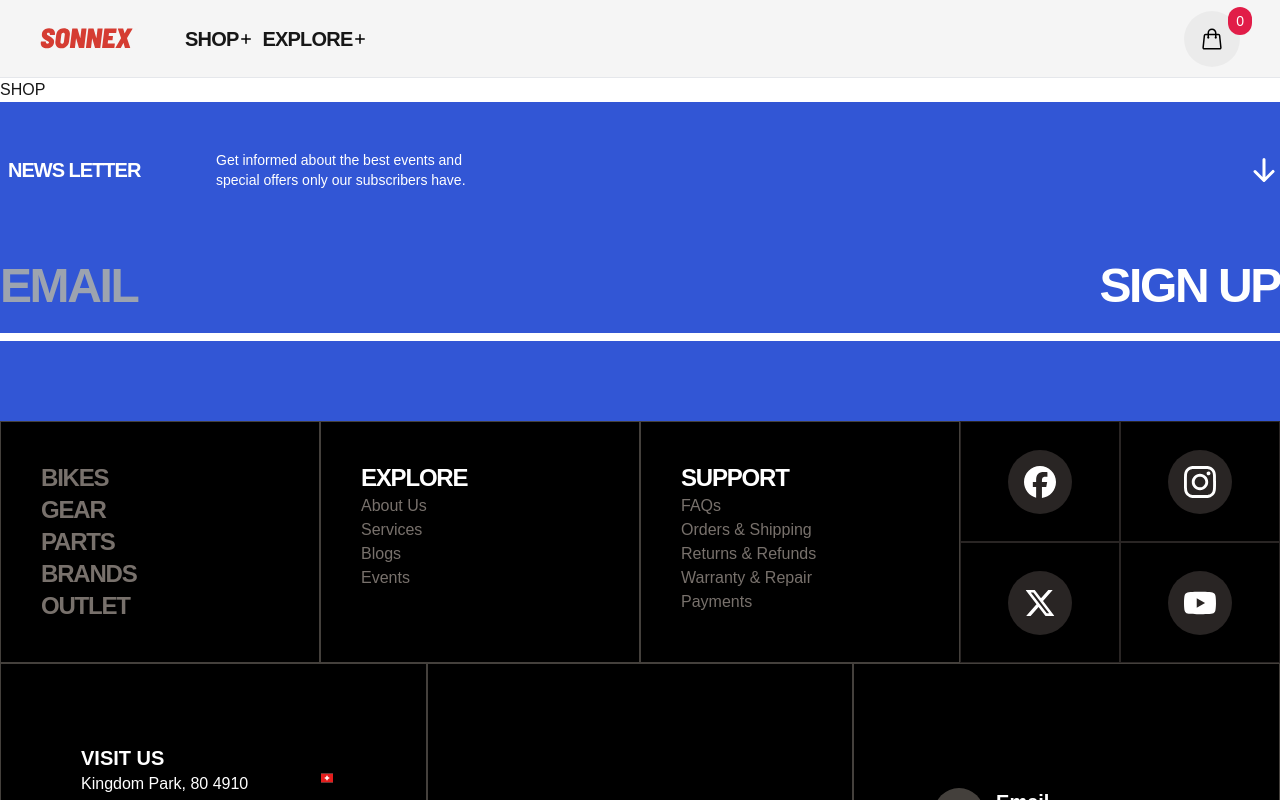
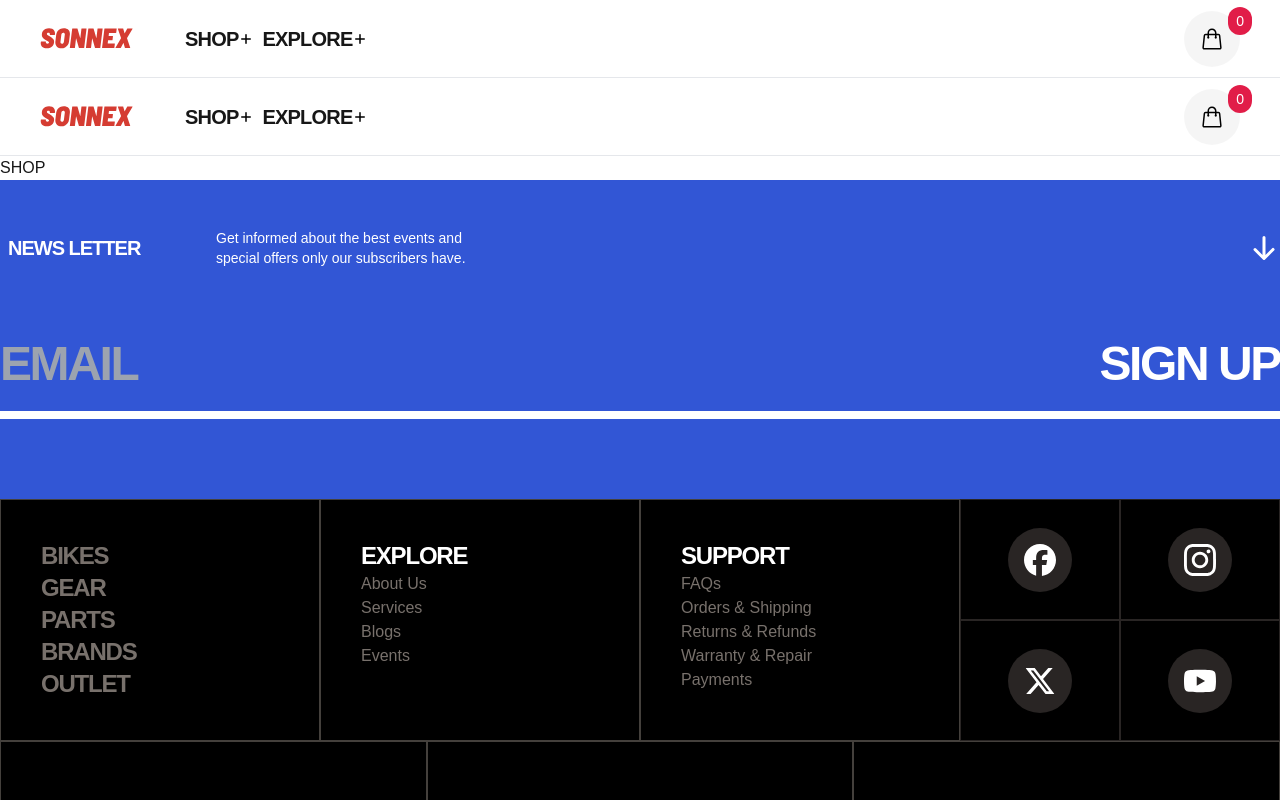
Before and after one commit to Yagya-Adh/sonex_cycle, a Next.js app: page /shop in a window 1280 px wide. Shown: the top 800 px of the page. Built offline with nearby package versions, Linux system fonts and the light colour scheme.

Commit message:
nav basr made sticky with default layout

```diff
--- a/app/components/nav/NavBar.tsx
+++ b/app/components/nav/NavBar.tsx
@@ -19,7 +19,7 @@ const NavBar = () => {
   };
   return (
     <>
-      <nav className="bg-sonex-primeBackGround border-b-sonex-borderCol">
+      <nav className="bg-white border-b-sonex-borderCol sticky top-0 z-20">
         <div className="max-w-screen-2xl mx-auto flex items-center justify-between border-b  px-10  w-full">
           <div className=" flex items-center justify-between  ">
             <div className="flex items-center justify-between">
--- a/app/explore/page.tsx
+++ b/app/explore/page.tsx
@@ -6,7 +6,6 @@ import NavBar from "../components/nav/NavBar";
 const page = () => {
   return (
     <>
-      <NavBar />
       EXPLORE
       <Footer />
     </>
--- a/app/faq/page.tsx
+++ b/app/faq/page.tsx
@@ -20,7 +20,6 @@ const page = () => {
   };
   return (
     <>
-      <NavBar />
       <div className="mx-auto max-w-screen-2xl items-center px-40 py-20 w-1/2">
         <h1 className="text-6xl font-extrabold font-sonexFamily tracking-tighter max-w-screen-xl">
           FREQUENTLY <br /> ASKED QUESTIONS
--- a/app/layout.tsx
+++ b/app/layout.tsx
@@ -1,6 +1,7 @@
 import type { Metadata } from "next";
 import localFont from "next/font/local";
 import "./globals.css";
+import NavBar from "./components/nav/NavBar";
 
 const geistSans = localFont({
   src: "./fonts/GeistVF.woff",
@@ -28,6 +29,7 @@ export default function RootLayout({
       <body
         className={`${geistSans.variable} ${geistMono.variable} antialiased`}
       >
+        <NavBar />
         {children}
       </body>
     </html>
--- a/app/page.tsx
+++ b/app/page.tsx
@@ -8,7 +8,7 @@ import MainBanner from "./components/banner/MainBanner";
 export default function Home() {
   return (
     <>
-      <NavBar />
+      {/* <NavBar /> */}
       <MainBanner />
       <SectionHead
         sectionName="EXPLORE"
```
